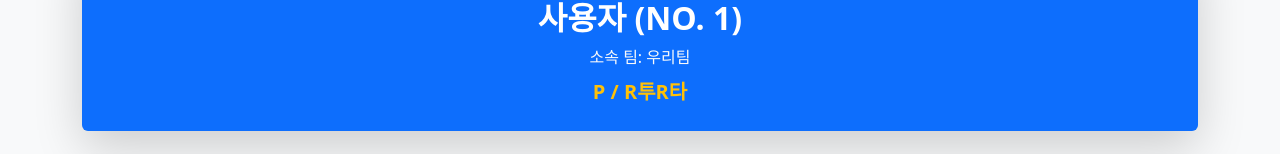
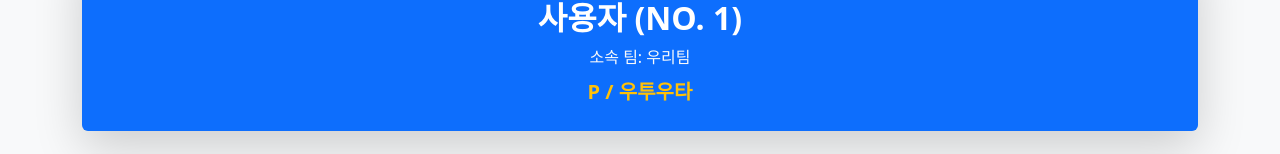
Before and after one commit to leekyuhyun/BaseballStatsRecord, a Vue app in the folder frontend/: page / in a window 1280 px wide. Shown: the part 235-389 px from the top of the page. Built offline with nearby package versions, Linux system fonts and the light colour scheme.

Commit message:
수정 중

```diff
--- a/frontend/src/views/HomeView.vue
+++ b/frontend/src/views/HomeView.vue
@@ -20,9 +20,8 @@
             </p>
 
             <p class="text-warning fw-bold mb-0 mt-2 fs-5">
-              {{ recordsStore.profile.position }} /
-              {{ recordsStore.profile.throwingHand }}투{{
-                recordsStore.profile.battingSide
+              {{ recordsStore.profile.position }} / {{ throwingSideLabel }}투{{
+                battingSideLabel
               }}타
             </p>
 
@@ -143,6 +142,25 @@ const recentGames = computed(() => {
     .sort((a, b) => new Date(b.date) - new Date(a.date)) // 날짜 기준 내림차순 정렬
     .slice(0, 3); // 최근 3개만 자르기
 });
+
+// ----------------------------------------------------
+// ⚾ 투/타 방향 약자를 한글로 변환하는 computed 속성 추가
+// ----------------------------------------------------
+
+const sideMap = {
+  R: "우",
+  L: "좌",
+  S: "양",
+  "": "정보없음",
+};
+
+const throwingSideLabel = computed(() => {
+  return sideMap[recordsStore.profile.throwingHand] || "정보없음";
+});
+
+const battingSideLabel = computed(() => {
+  return sideMap[recordsStore.profile.battingSide] || "정보없음";
+});
 </script>
 
 <style scoped>
```
